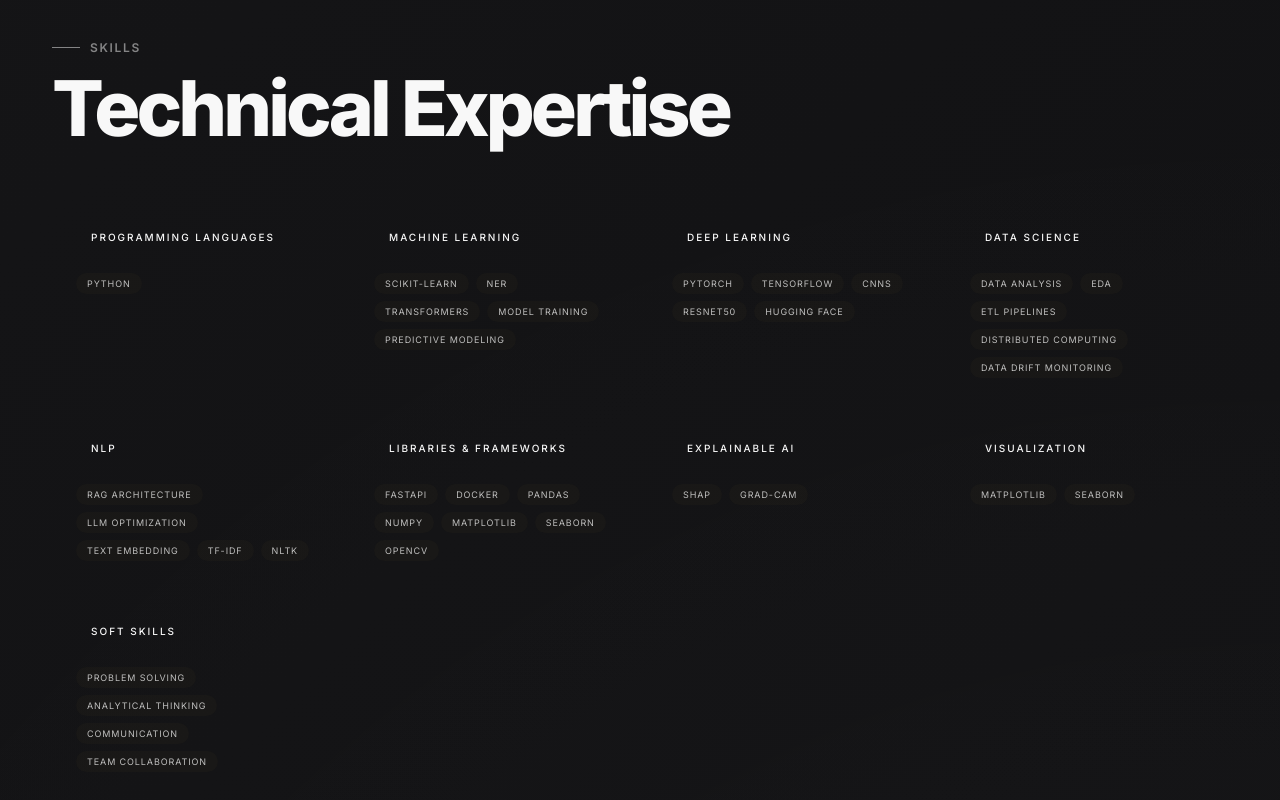
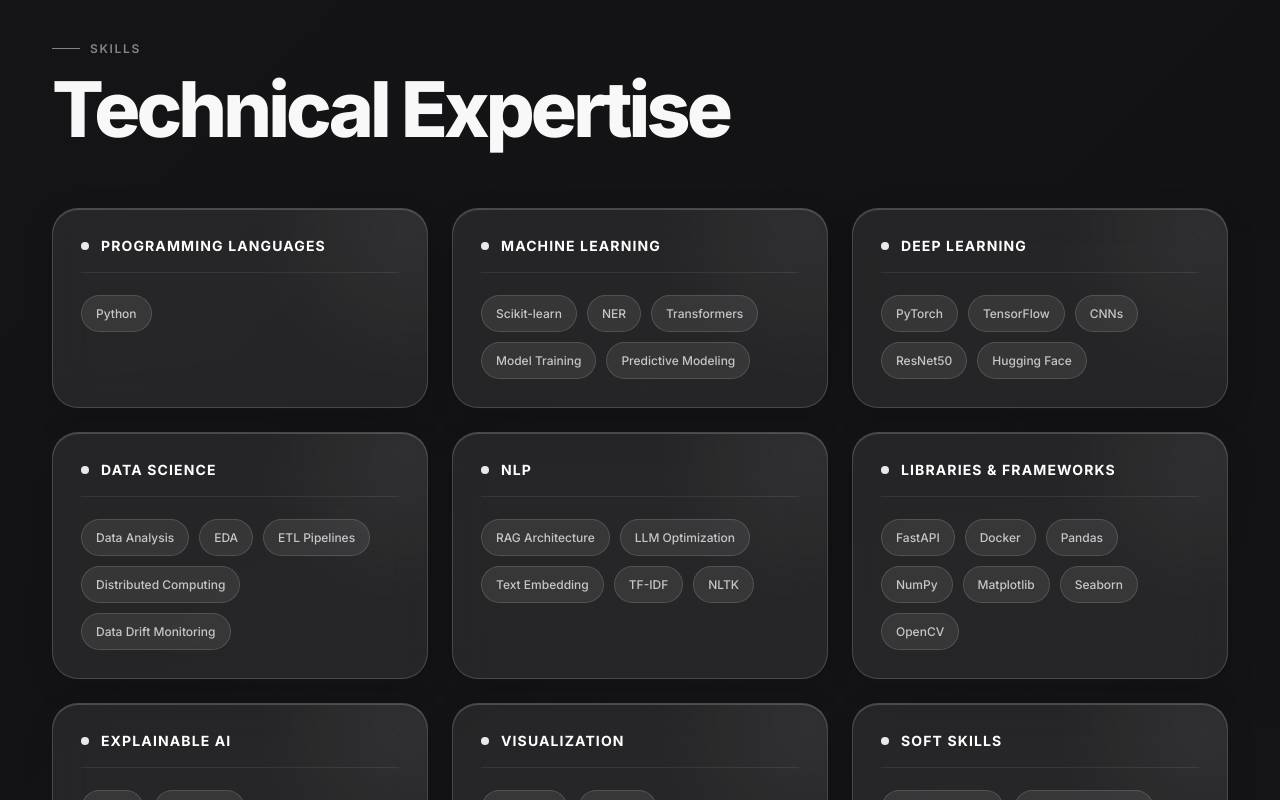
Before and after one commit to Rushikesh-9124/portfolio-shasank, a Next.js app: page / in a window 1280 px wide. Shown: the part 4040-4840 px from the top of the page. Built offline with nearby package versions, Linux system fonts and the light colour scheme.

Commit message:
Update Skills.module.css

```diff
--- a/src/components/Skills.module.css
+++ b/src/components/Skills.module.css
@@ -1,77 +1,195 @@
+.section {
+  position: relative;
+
+  border-top: 1px solid rgba(255,255,255,0.08);
+}
+
+/* GRID */
+
 .grid {
   display: grid;
-  grid-template-columns: repeat(auto-fill, minmax(270px, 1fr));
-  gap: 16px;
+
+  grid-template-columns: repeat(
+    auto-fit,
+    minmax(300px, 1fr)
+  );
+
+  gap: 24px;
 }
 
+/* CARD */
+
 .skillCard {
-  background: var(--bg-card);
-  border: 1px solid var(--border);
-  border-radius: var(--radius);
-  padding: 24px;
-  transition: border-color 0.3s, transform 0.3s;
   position: relative;
+
+  padding: 28px;
+
+  border-radius: 26px;
+
+  background: rgba(255,255,255,0.08);
+
+  border: 1px solid rgba(255,255,255,0.16);
+
+  backdrop-filter: blur(18px);
+  -webkit-backdrop-filter: blur(18px);
+
   overflow: hidden;
-}
 
-.skillCard::after {
-  content: '';
-  position: absolute;
-  top: 0; left: 0; right: 0;
-  height: 1px;
-  background: linear-gradient(90deg, transparent, var(--gold-dim), transparent);
-  opacity: 0;
-  transition: opacity 0.4s;
+  box-shadow:
+    0 8px 30px rgba(0,0,0,0.14),
+    inset 0 1px 0 rgba(255,255,255,0.18);
+
+  transition:
+    transform 0.35s ease,
+    background 0.35s ease,
+    border-color 0.35s ease;
 }
 
 .skillCard:hover {
-  border-color: rgba(197,160,80,0.3);
-  transform: translateY(-3px);
+  transform: translateY(-5px);
+
+  background: rgba(255,255,255,0.12);
+
+  border-color: rgba(255,255,255,0.24);
 }
-.skillCard:hover::after { opacity: 1; }
+
+/* GLOW */
+
+.cardGlow {
+  position: absolute;
+
+  top: -70px;
+  right: -70px;
+
+  width: 180px;
+  height: 180px;
+
+  border-radius: 50%;
+
+  background: rgba(255,255,255,0.06);
+
+  filter: blur(55px);
+
+  pointer-events: none;
+}
+
+/* HEADER */
 
 .categoryHeader {
+  position: relative;
+
   display: flex;
   align-items: center;
-  gap: 10px;
-  margin-bottom: 16px;
-  padding-bottom: 14px;
-  border-bottom: 1px solid var(--border);
+
+  gap: 12px;
+
+  margin-bottom: 22px;
+
+  padding-bottom: 18px;
+
+  border-bottom: 1px solid rgba(255,255,255,0.08);
 }
 
+/* DOT */
+
 .dot {
-  width: 5px;
-  height: 5px;
+  width: 8px;
+  height: 8px;
+
   border-radius: 50%;
-  background: var(--gold);
+
+  background: rgba(255,255,255,0.9);
+
   flex-shrink: 0;
 }
 
+/* CATEGORY */
+
 .categoryName {
-  font-family: var(--font-display);
-  font-size: 10px;
-  font-weight: 500;
-  letter-spacing: 0.2em;
+  font-size: 14px;
+  font-weight: 700;
+
+  letter-spacing: 0.08em;
   text-transform: uppercase;
-  color: var(--gold-light);
+
+  color: white;
 }
 
-.tags { display: flex; flex-wrap: wrap; gap: 7px; }
+/* TAGS */
+
+.tags {
+  display: flex;
+  flex-wrap: wrap;
+
+  gap: 10px;
+}
+
+/* TAG */
 
 .tag {
-  font-family: var(--font-display);
-  font-size: 9px;
-  letter-spacing: 0.1em;
-  text-transform: uppercase;
-  color: var(--text-secondary);
-  background: rgba(197,160,80,0.03);
-  border: 1px solid var(--border);
-  padding: 5px 11px;
-  border-radius: var(--radius-sm);
-  transition: color 0.3s, border-color 0.3s;
+  display: inline-flex;
+  align-items: center;
+  justify-content: center;
+
+  padding: 10px 14px;
+
+  border-radius: 999px;
+
+  background: rgba(255,255,255,0.08);
+
+  border: 1px solid rgba(255,255,255,0.14);
+
+  color: rgba(255,255,255,0.72);
+
+  font-size: 12px;
+  font-weight: 500;
+
+  transition:
+    background 0.25s ease,
+    border-color 0.25s ease,
+    color 0.25s ease,
+    transform 0.25s ease;
 }
 
-.skillCard:hover .tag {
-  color: var(--gold);
-  border-color: rgba(197,160,80,0.2);
+.tag:hover {
+  transform: translateY(-2px);
+
+  background: rgba(255,255,255,0.14);
+
+  border-color: rgba(255,255,255,0.22);
+
+  color: white;
 }
+
+/* TABLET */
+
+@media (max-width: 900px) {
+  .grid {
+    grid-template-columns: repeat(
+      auto-fit,
+      minmax(260px, 1fr)
+    );
+  }
+}
+
+/* MOBILE */
+
+@media (max-width: 640px) {
+  .grid {
+    grid-template-columns: 1fr;
+  }
+
+  .skillCard {
+    padding: 24px 20px;
+  }
+
+  .categoryName {
+    font-size: 13px;
+  }
+
+  .tag {
+    font-size: 11px;
+
+    padding: 8px 12px;
+  }
+}
```
